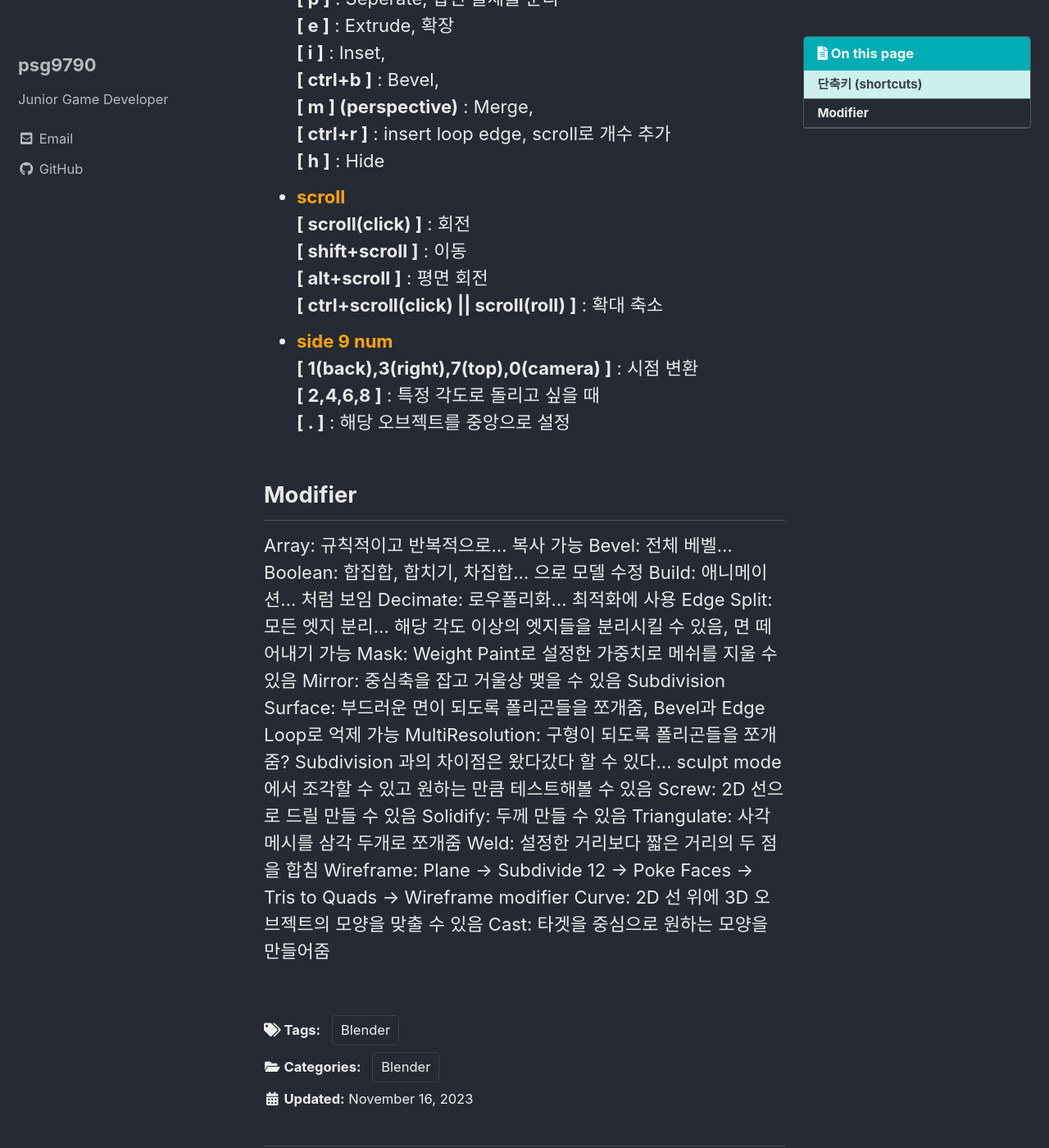
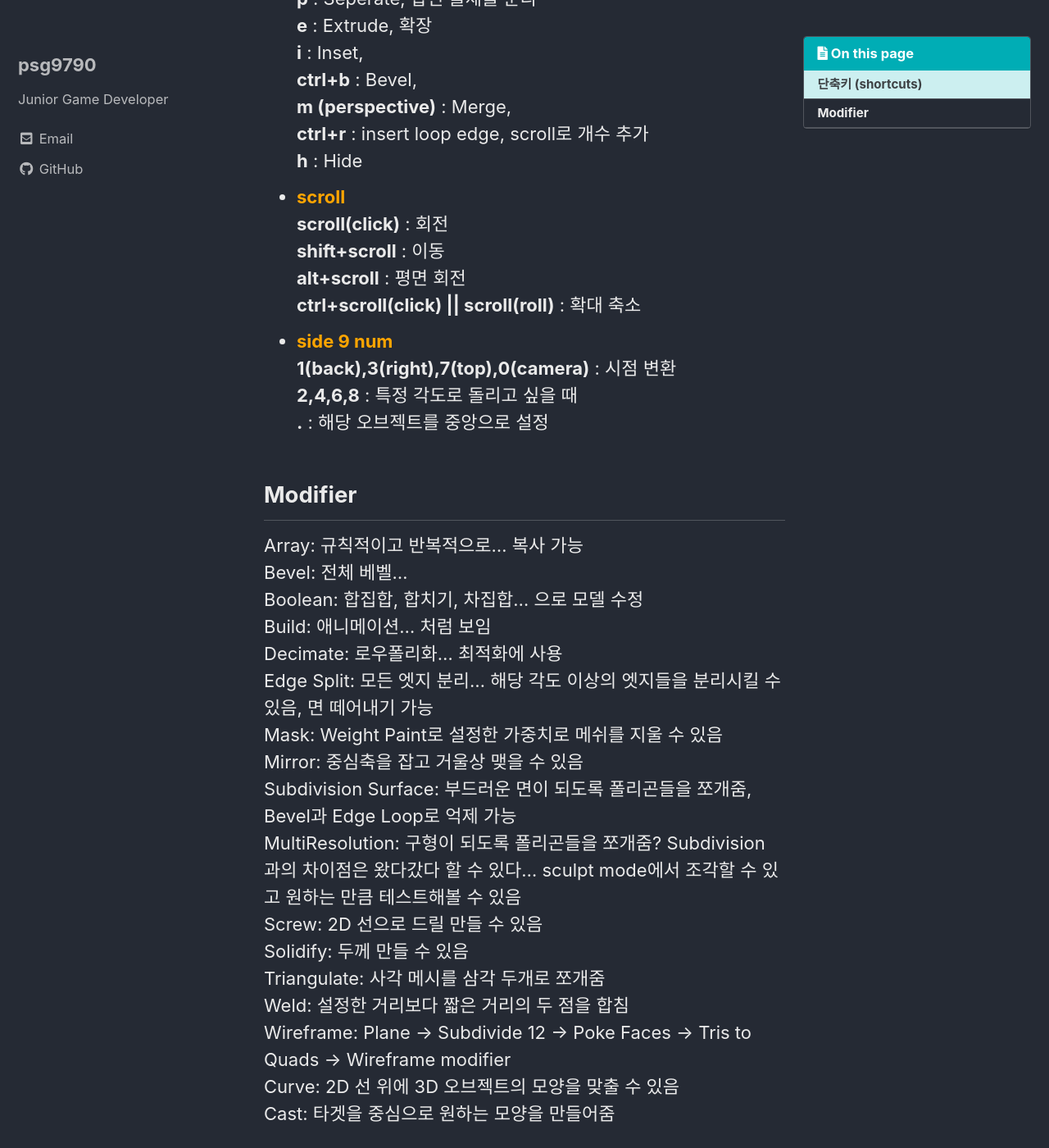
Before and after one commit to psg9790/psg9790.github.io, a Jekyll site: the page built from _posts/2023-11-16-start-blender.md, in a window 1280 px wide and 1400 px high, scrolled down 981 px. Shown: the whole window at 82% size. Built offline with Jekyll 4.4.1, drawn with Linux system fonts in a browser that asks for light colours; cached includes are drawn as plain includes; some of the changed text lies outside the part shown.

Commit message:
231116-6

```diff
--- a/_posts/2023-11-16-start-blender.md
+++ b/_posts/2023-11-16-start-blender.md
@@ -16,39 +16,39 @@ last_modified_at: 2023-11-16 09:30:00+0900
 
 ## 단축키 (shortcuts)
 - **<span style="color:orange">mode</span>**
-**[ tab ]** : 모드 전환 (object - edit) (text input)
-**[ ctrl+tab ]** : 여러 모드 선택
-**[ / ]** : 해당 오브젝트만 보기
-**[ z ]** : 렌더 모드
-**[ m ] (inspector)** : collection 묶기
+**tab** : 모드 전환 (object - edit) (text input)
+**ctrl+tab** : 여러 모드 선택
+**/** : 해당 오브젝트만 보기
+**z** : 렌더 모드
+**m (inspector)** : collection 묶기
 - **<span style="color:orange">select</span>**
-**[ shift+a ]** : 물체 추가
-**[ ctrl+ + ]** : 근방의 다른 요소들을 추가할 수 있음
-**[ ctrl+ - ]** : 추가한 근방의 다른 요소들을 제거할 수 있음
-**[ 1 ] (edit mode)** : vertex(점)
-**[ 2 ] (edit mode)** : edge(선)
-**[ 3 ] (edit mode)** : surface(면)
-**[ g ]** : Move(이동)
-**[ r ]** : Rotate(회전)
-**[ s ]** : Scale(스케일)
+**shift+a** : 물체 추가
+**ctrl+ +** : 근방의 다른 요소들을 추가할 수 있음
+**ctrl+ -** : 추가한 근방의 다른 요소들을 제거할 수 있음
+**1 (edit mode)** : vertex(점)
+**2 (edit mode)** : edge(선)
+**3 (edit mode)** : surface(면)
+**g** : Move(이동)
+**r** : Rotate(회전)
+**s** : Scale(스케일)
 *(각 g, r, s 동작은 x,y,z 버튼을 추가로 눌러 적용되는 축을 제한할 수 있음)*
-**[ ctrl+j ]** : Join, 두 물체를 합침
-**[ p ]** : Seperate, 합친 물체를 분리
-**[ e ]** : Extrude, 확장
-**[ i ]** : Inset,
-**[ ctrl+b ]** : Bevel,
-**[ m ] (perspective)** : Merge,
-**[ ctrl+r ]** : insert loop edge, scroll로 개수 추가
-**[ h ]** : Hide
+**ctrl+j** : Join, 두 물체를 합침
+**p** : Seperate, 합친 물체를 분리
+**e** : Extrude, 확장
+**i** : Inset,
+**ctrl+b** : Bevel,
+**m (perspective)** : Merge,
+**ctrl+r** : insert loop edge, scroll로 개수 추가
+**h** : Hide
 - **<span style="color:orange">scroll</span>**
-**[ scroll(click) ]** : 회전
-**[ shift+scroll ]** : 이동
-**[ alt+scroll ]** : 평면 회전
-**[ ctrl+scroll(click) || scroll(roll) ]** : 확대 축소
+**scroll(click)** : 회전
+**shift+scroll** : 이동
+**alt+scroll** : 평면 회전
+**ctrl+scroll(click) || scroll(roll)** : 확대 축소
 - **<span style="color:orange">side 9 num</span>**
-**[ 1(back),3(right),7(top),0(camera) ]** : 시점 변환
-**[ 2,4,6,8 ]** : 특정 각도로 돌리고 싶을 때
-**[ . ]** : 해당 오브젝트를 중앙으로 설정
+**1(back),3(right),7(top),0(camera)** : 시점 변환
+**2,4,6,8** : 특정 각도로 돌리고 싶을 때
+**.** : 해당 오브젝트를 중앙으로 설정
 
 ## Modifier
 Array: 규칙적이고 반복적으로... 복사 가능
```
